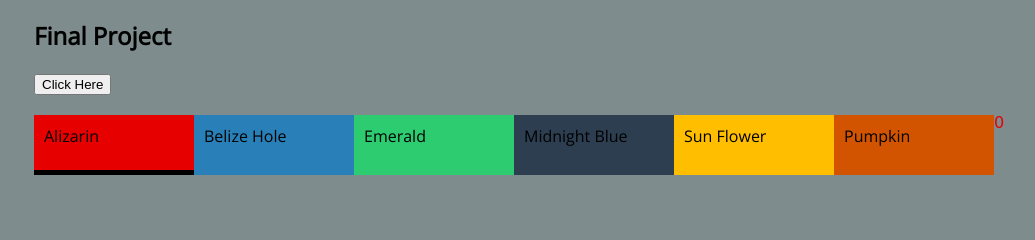
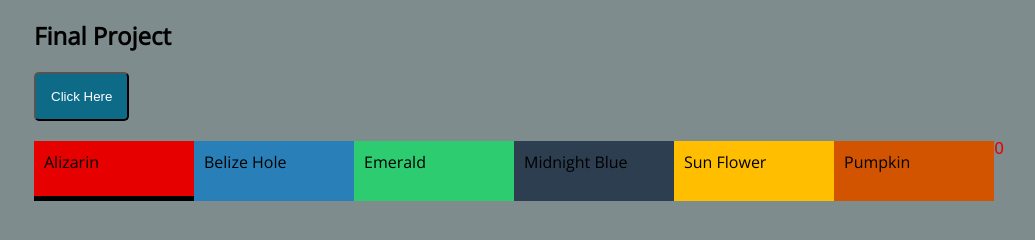
Before and after one commit to get-mesh-status/JavaScriptTutorial, a plain HTML site: page app/dom-nodes.html in a window 1280 px wide. Shown: the part 62-302 px from the top of the page, without its empty margins (6-1041 px from the left). Drawn offline with nearby package versions, Linux system fonts and the light colour scheme.

Commit message:
style changes to the last minute

```diff
--- a/app/dom-nodes.css
+++ b/app/dom-nodes.css
@@ -4,7 +4,7 @@ body{
     padding: 2em;
     padding-top: 0;
     font-family: 'Open Sans', sans-serif;
-
+    height: 100vh;
 }
 h1{
 
@@ -14,6 +14,13 @@ h1{
     letter-spacing: 1px;
 }
 button {
+    background: #0d6b88;
+    text-align: center;
+
+    padding: 15px;
+    border-radius: 5px;
+    color: #fff;
+    cursor: pointer;
 
 
 }
```
